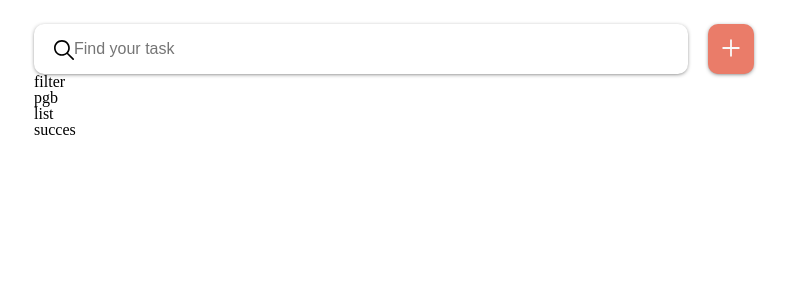
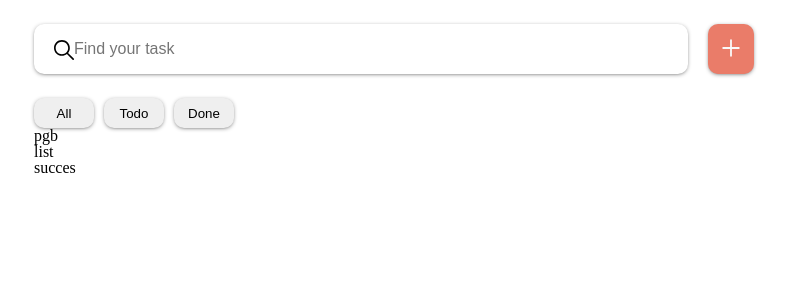
Before and after one commit to SeongsangCHO/wanted-preonboarding-subject-individual-4, a React (Create React App) app: page / in a window 1280 px wide. Shown: the top 300 px of the page, without its empty margins (246-1033 px from the left). Built offline with nearby package versions, Linux system fonts and the light colour scheme.

Commit message:
feat : filter기능 추가

```diff
--- a/src/api/todo.ts
+++ b/src/api/todo.ts
@@ -30,11 +30,6 @@ export const createTodoItem = (data: { content: string; goalDate: string }): IRe
   return res;
 };
 
-// export const updateTodoItem = (id: string, content: string): IResponse => {
-//   const res = POST.UPDATE_TODO_ITEM(`${BASE_URL}/${END_POINT.todo}/${id}`, { content });
-//   return res;
-// };
-
 export const deleteTodoItem = (id: string): IResponse => {
   const res = POST.DELETE_TODO_ITEM(`${BASE_URL}/${END_POINT.todo}/${id}`);
   return res;
--- a/src/components/TodoFilter.tsx
+++ b/src/components/TodoFilter.tsx
@@ -1,8 +1,42 @@
-import React from "react";
+import React, { useEffect } from "react";
+import { useDispatch } from "react-redux";
+import { setFilterType } from "store/actions/todo";
+import styled from "styled-components";
+import CommonButton from "./common/Button";
 
 interface IProps {}
 
 const TodoFilter: React.FC<IProps> = ({}) => {
-  return <div>filter</div>;
+  const dispatch = useDispatch();
+  useEffect(() => {}, []);
+  const handleFilter = (e: React.MouseEvent<HTMLDivElement>) => {
+    const {
+      dataset: { type },
+    } = e.target as HTMLDivElement;
+    if (!type) return;
+    dispatch(setFilterType(type));
+  };
+  return (
+    <Container onClick={handleFilter}>
+      <AllItemFilter data-type="All">All</AllItemFilter>
+      <TodoItemFilter data-type="Todo">Todo</TodoItemFilter>
+      <DoneItemFilter data-type="Done">Done</DoneItemFilter>
+    </Container>
+  );
 };
 export default TodoFilter;
+
+const Container = styled.div`
+  display: flex;
+  margin-top: 24px;
+  & button {
+    width: 60px;
+    height: 30px;
+  }
+  & button + button {
+    margin-left: 10px;
+  }
+`;
+const AllItemFilter = styled(CommonButton)``;
+const TodoItemFilter = styled(CommonButton)``;
+const DoneItemFilter = styled(CommonButton)``;
--- a/src/components/TodoList/TodoList.tsx
+++ b/src/components/TodoList/TodoList.tsx
@@ -1,19 +1,20 @@
 import useTodoState from "hooks/useTodoState";
-import React from "react";
+import React, { useState } from "react";
 import styled from "styled-components";
 import TodoItem from "components/TodoList/TodoItem";
-import CommonButton from "components/common/Button";
+import { useEffect } from "react";
+import useTodoFilter from "hooks/useTodoFilter";
 interface IProps {}
 
 const TodoList: React.FC<IProps> = ({}) => {
   const { todoState } = useTodoState();
+  const filteredList = useTodoFilter();
 
   return (
     <Container>
       <ItemWrapper>
         list
-        {todoState.count > 0 &&
-          todoState.todoList.map((todo) => <TodoItem key={todo.id} todo={todo} />)}
+        {todoState.count > 0 && filteredList.map((todo) => <TodoItem key={todo.id} todo={todo} />)}
         {todoState.status === "loading" && <div>Loading</div>}
         {todoState.status === "success" && <div>succes</div>}
       </ItemWrapper>
--- a/src/hooks/useInitLocalStorage.tsx
+++ b/src/hooks/useInitLocalStorage.tsx
@@ -14,6 +14,9 @@ const useInitLocalStorage = () => {
       //전역state에서 사용하는 status를 local에 저장시키지 않기 위함
       const saveData = { ...todoState };
       delete saveData.status;
+      delete saveData.filter;
+      console.log(saveData);
+
       setLocalStorage("todos", saveData);
     }
   }, []);
--- /dev/null
+++ b/src/hooks/useTodoFilter.tsx
@@ -0,0 +1,21 @@
+import React, { useEffect, useState } from "react";
+import useTodoState from "./useTodoState";
+
+interface IProps {}
+
+const useTodoFilter = () => {
+  const { todoState } = useTodoState();
+  const [filteredList, setFilteredList] = useState([...todoState.todoList]);
+
+  useEffect(() => {
+    if (todoState.filter === "All") {
+      setFilteredList([...todoState.todoList]);
+    } else if (todoState.filter === "Done") {
+      setFilteredList([...todoState.todoList.filter((item) => item.isCheck === true)]);
+    } else if (todoState.filter === "Todo") {
+      setFilteredList([...todoState.todoList.filter((item) => item.isCheck === false)]);
+    }
+  }, [todoState]);
+  return filteredList;
+};
+export default useTodoFilter;
--- a/src/store/actions/todo.ts
+++ b/src/store/actions/todo.ts
@@ -11,6 +11,7 @@ import {
   DELETE_TODO_ITEM_SUCCESS,
   EDIT_TODO_ITEM_REQUEST,
   EDIT_TODO_ITEM_SUCCESS,
+  SET_FILTER_TYPE,
 } from "store/actions/types";
 
 export const requestGetTodosList = () => {
@@ -88,6 +89,13 @@ export const editTodoItem = (data: { id: string; content: string }) => {
   };
 };
 
+export const setFilterType = (filter: string) => {
+  return {
+    type: SET_FILTER_TYPE,
+    filter,
+  };
+};
+
 export type TodoAction =
   | ReturnType<typeof requestAddTodoItem> //Post요청 {}객체하나 던지기
   | ReturnType<typeof setTodosList>
@@ -99,4 +107,5 @@ export type TodoAction =
   | ReturnType<typeof deleteTodoItem>
   | ReturnType<typeof requestEditTodoItem>
   | ReturnType<typeof editTodoItem>
-  | ReturnType<typeof addTodoItem>; //Post요청 {}객체하나 던지기
+  | ReturnType<typeof addTodoItem> //Post요청 {}객체하나 던지기
+  | ReturnType<typeof setFilterType>;
--- a/src/store/actions/types.ts
+++ b/src/store/actions/types.ts
@@ -15,6 +15,10 @@ export const CHECK_TODO_ITEM_SUCCESS = "todos/CHECK_TODO_ITEM_SUCCESS" as const;
 export const DELETE_TODO_ITEM_REQUEST = "todos/DELETE_TODO_ITEM_REQUEST" as const;
 export const DELETE_TODO_ITEM_SUCCESS = "todos/DELETE_TODO_ITEM_SUCCESS" as const;
 
-
 export const EDIT_TODO_ITEM_REQUEST = "todos/EDIT_TODO_ITEM_REQUEST" as const;
 export const EDIT_TODO_ITEM_SUCCESS = "todos/EDIT_TODO_ITEM_SUCCESS" as const;
+
+export const FILTER_ALL = "todos/FILTER_ALL" as const;
+export const FILTER_TODO = "todos/FILTER_TODO" as const;
+export const FILTER_DONE = "todos/FILTER_DONE" as const;
+export const SET_FILTER_TYPE = "todos/SET_FILTER_TYPE" as const;
--- a/src/store/reducers/todo.ts
+++ b/src/store/reducers/todo.ts
@@ -1,4 +1,4 @@
-import { ITodoList, ITodo } from "types/todo";
+import { ITodoList } from "types/todo";
 import { TodoAction } from "store/actions/todo";
 import {
   ADD_TODO_ITEM_SUCCESS,
@@ -9,8 +9,8 @@ import {
   CHECK_TODO_ITEM_SUCCESS,
   DELETE_TODO_ITEM_SUCCESS,
   EDIT_TODO_ITEM_SUCCESS,
+  SET_FILTER_TYPE,
 } from "store/actions/types";
-import { getLocalStorage } from "utils/backend/storage";
 
 export const STATUS = {
   Loading: "loading",
@@ -18,10 +18,20 @@ export const STATUS = {
   Failure: "failure",
 };
 
+interface IObjectIndex {
+  [key: string]: string;
+}
+export const FILTER_TYPE: IObjectIndex = {
+  All: "All",
+  Todo: "Todo",
+  Done: "Done",
+};
+
 const initState: ITodoList = {
   count: 0, //전체 데이터에 대한 카운트
   todoList: [],
   status: STATUS.Loading,
+  filter: FILTER_TYPE.All,
   // 로딩유무 추가
 };
 
@@ -83,6 +93,11 @@ const TodoReducer = (state = initState, action: TodoAction): ITodoList => {
             : item,
         ),
       };
+    case SET_FILTER_TYPE:
+      return {
+        ...state,
+        filter: FILTER_TYPE[action.filter],
+      };
     default:
       return state;
   }
--- a/src/store/sagas/todo.ts
+++ b/src/store/sagas/todo.ts
@@ -22,9 +22,7 @@ import { ITodoList } from "types/todo";
 
 function* watchGetTodosList() {
   yield delay(1000);
-  console.log("watchGetTodosList실행");
   const res: ITodoList | null = yield call(API.getTodoList);
-  console.log(res);
   if (res === null) {
     yield put(failureGetTodosList());
   } else {
--- a/src/types/todo.ts
+++ b/src/types/todo.ts
@@ -2,6 +2,7 @@ export interface ITodoList {
   count: number;
   todoList: ITodo[];
   status?: string;
+  filter?: string;
 }
 
 export interface ITodo {
```
